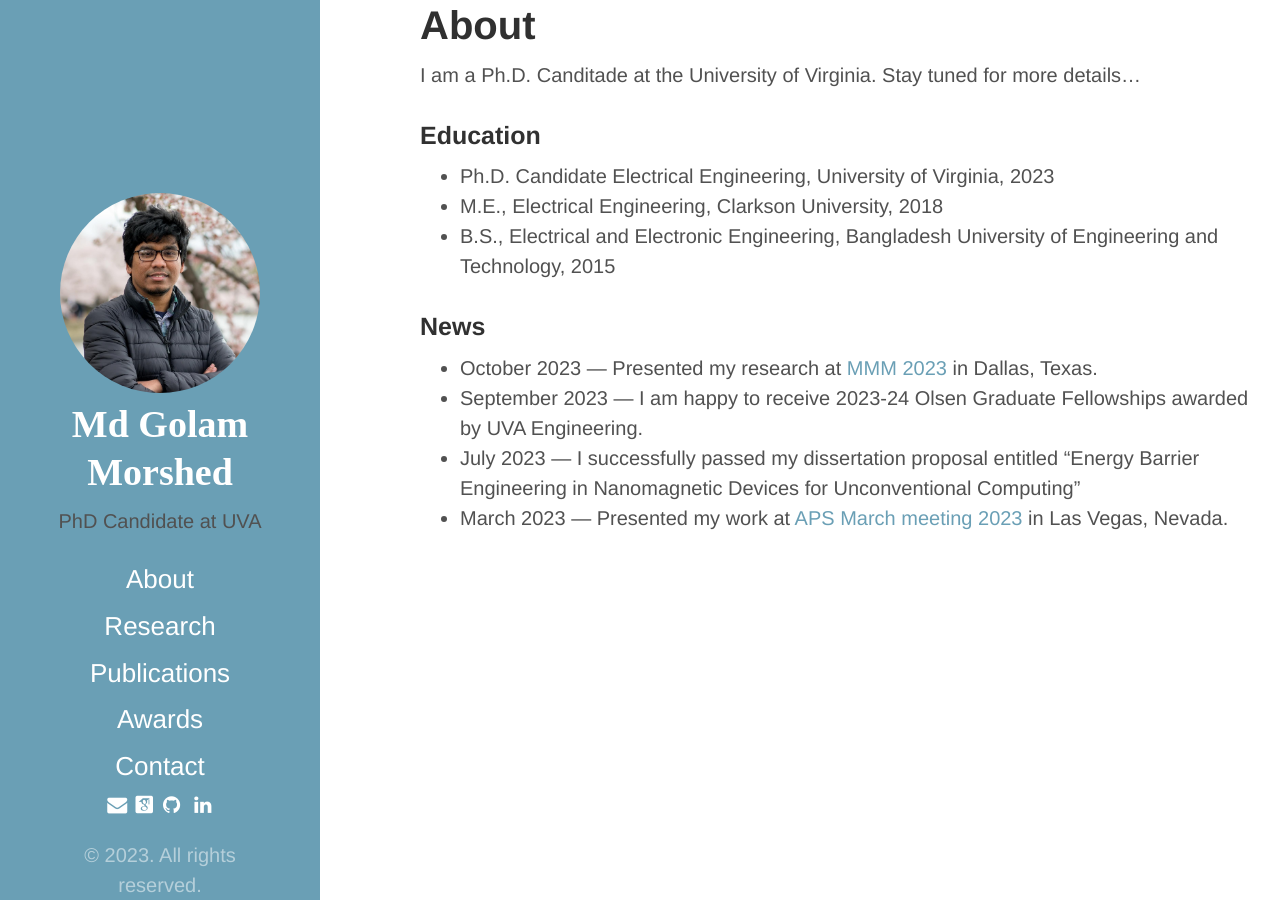
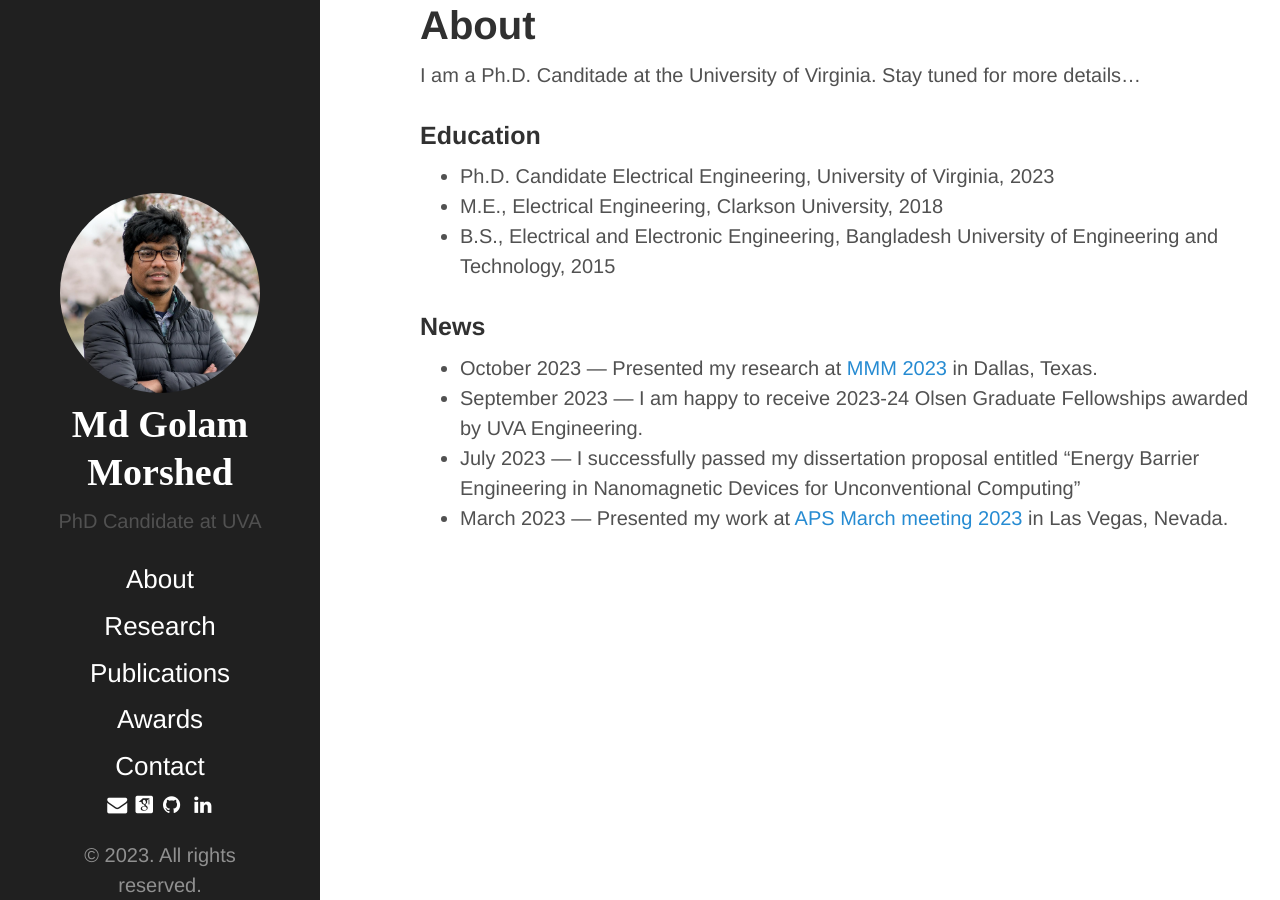
Before and after one commit to mgmorshed/mgmorshed.github.io, a Jekyll site: the page built from index.md, in a window 1280 px wide. Built offline with Jekyll 4.4.1, drawn with Linux system fonts in a browser that asks for light colours; cached includes are drawn as plain includes; some web fonts are replaced.

Commit message:
Update default.html

```diff
--- a/_layouts/default.html
+++ b/_layouts/default.html
@@ -3,7 +3,7 @@
 
   {% include head.html %}
 
-  <body class="theme-base-0d">
+  <body class="theme-light-0d">
 
     {% include sidebar.html %}
 
```
